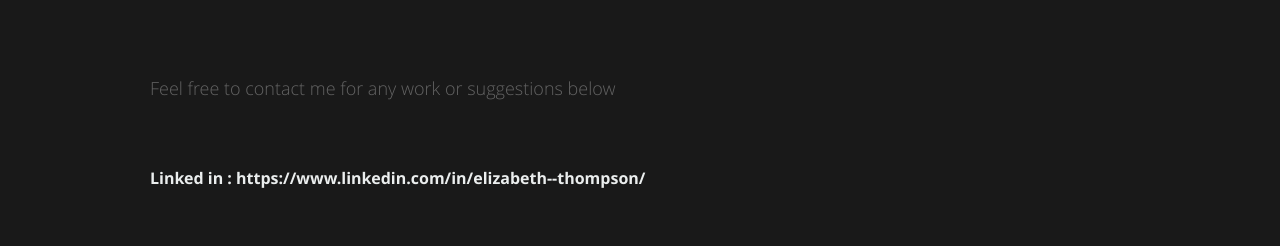
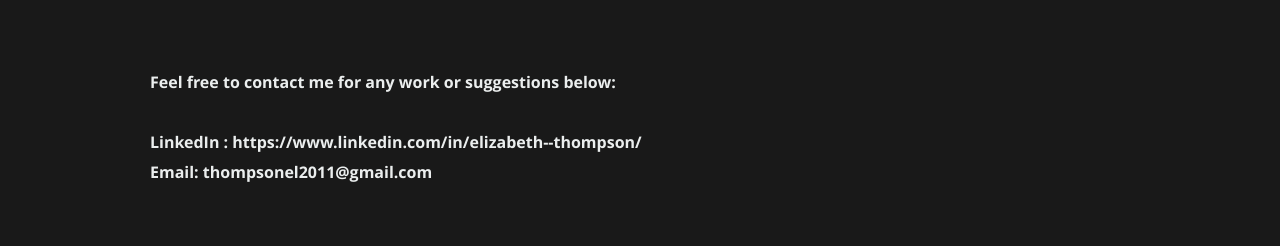
Before and after one commit to thompsonel11/reactPortfolio, a React (Create React App) app: page / in a window 1280 px wide. Shown: the part 4395-4641 px from the top of the page. Built offline with nearby package versions, Linux system fonts and the light colour scheme.

Commit message:
everything working

```diff
--- a/src/components/ContactUs.js
+++ b/src/components/ContactUs.js
@@ -6,19 +6,15 @@ export default class ContactUs extends Component {
       <section id="contact">
           <div className="row section-head">
             <div className="ten columns">
-              <p className="lead">
-              Feel free to contact me for any work or suggestions below
-              </p>
+              <h4 className="lead">
+              Feel free to contact me for any work or suggestions below:
+              </h4>
+              <br></br>
+              <h4>LinkedIn :
+                  {resumeData.linkedinId}
+              </h4>
+              <h4>Email: thompsonel2011@gmail.com</h4>
             </div>
-          </div>
-          <div className="row">
-            <aside className="eigth columns footer-widgets">
-              <div className="widget">
-                <h4>Linked in :
-                  {resumeData.linkedinId}
-                </h4>
-              </div>
-            </aside>
           </div>
         </section>
         );
--- a/src/components/Portfolio.js
+++ b/src/components/Portfolio.js
@@ -1,5 +1,4 @@
 import React, { Component } from 'react';
-import resumeData from '../resumeData';
 
 export default class Porfolio extends Component {
   render() {
--- a/src/components/Resume.js
+++ b/src/components/Resume.js
@@ -90,6 +90,7 @@ export default  class Resume extends Component {
 
    				</div>
 
+
    			</div>
 
          </div>
```
